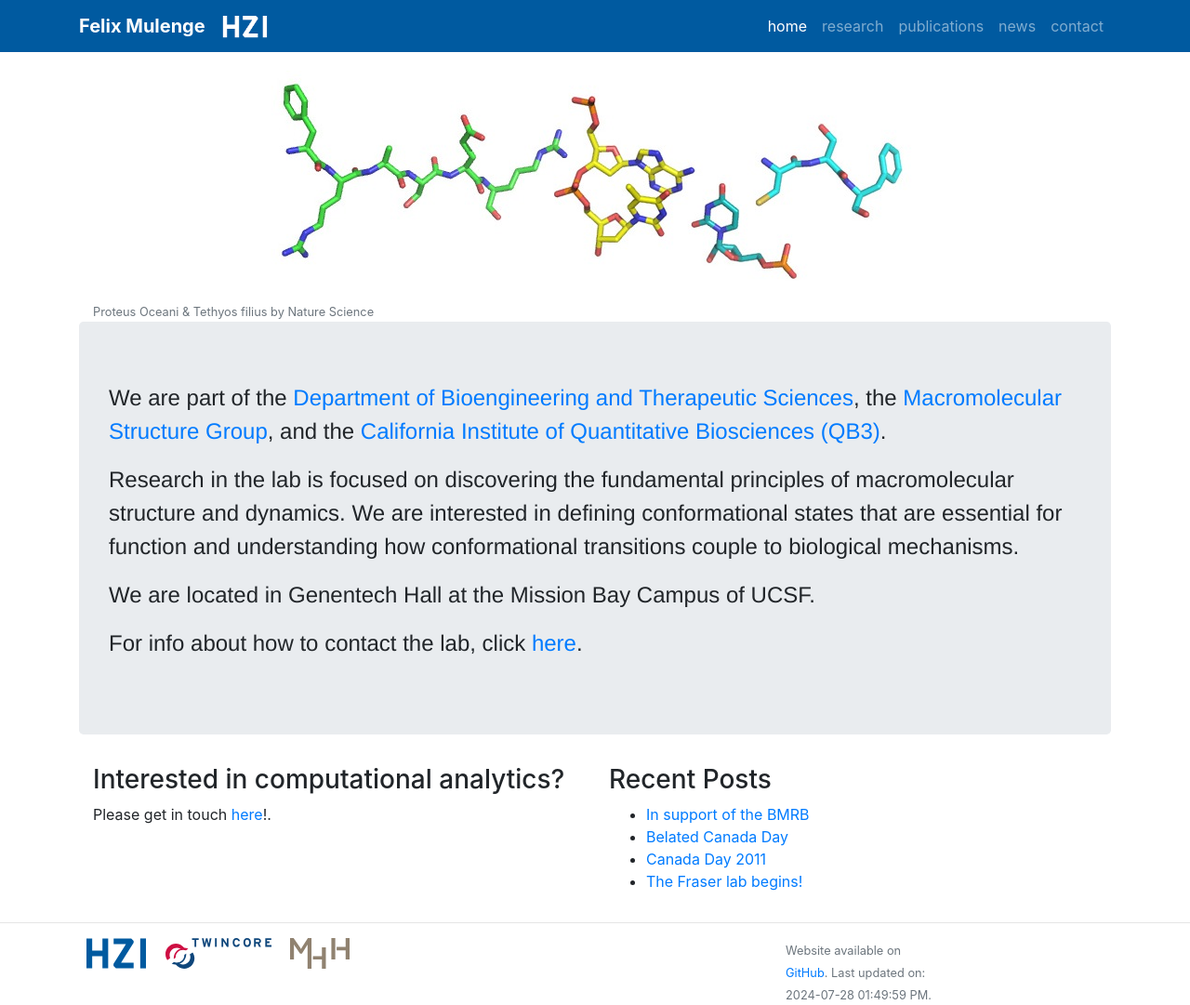
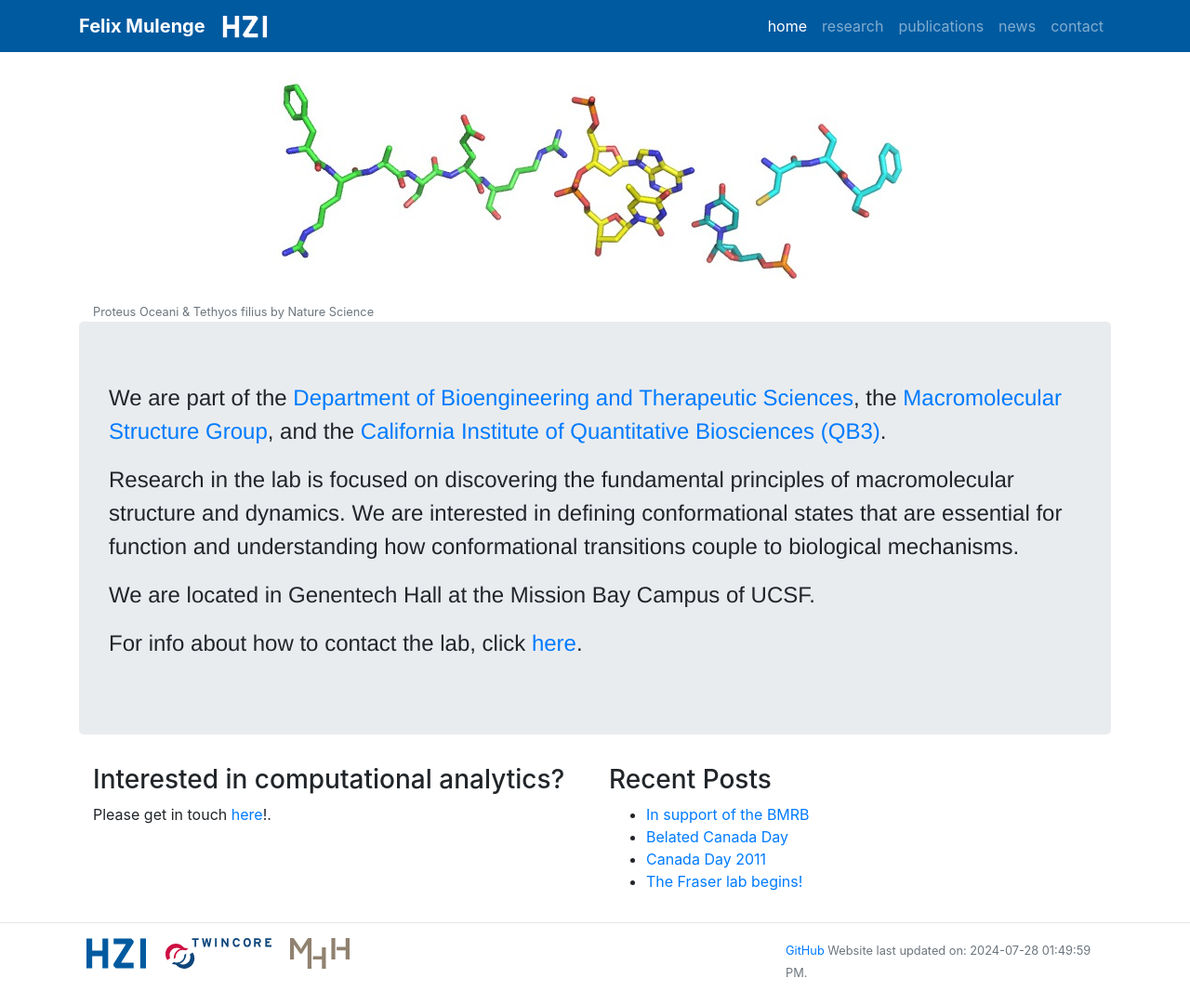
Before and after one commit to fmulenge/fmulenge.github.io, a Jekyll site: the page built from index.md, in a window 1280 px wide. Shown: the whole page at 93% size. Built offline with Jekyll 4.4.1, drawn with Linux system fonts in a browser that asks for light colours; after the commit the page ends 1057 px from its top, so only the background shows below that.

Commit message:
Update footer.html

```diff
--- a/_includes/footer.html
+++ b/_includes/footer.html
@@ -14,8 +14,8 @@
                     <img class="inline-block px-2" src="{{ site.url }}/static/img/logo/MHH_logo.svg">
                 </a>
             </div>
-            <div class="col-md-2">
-                <small class="text-muted"> Website available on <a href="https://github.com/fmulenge/fmulenge.github.io">GitHub</a>. Last updated on: {{ "now" | date: "%Y-%m-%d %r" }}.</small>
+            <div class="col-md-4">
+                <small class="text-muted"> <a href="https://github.com/fmulenge/fmulenge.github.io">GitHub</a> Website last updated on: {{ "now" | date: "%Y-%m-%d %r" }}.</small>
             </div>
         </div>
       </div>
```
